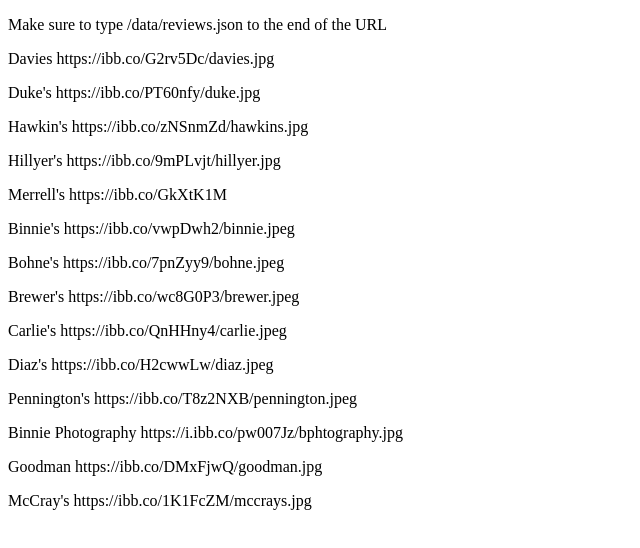
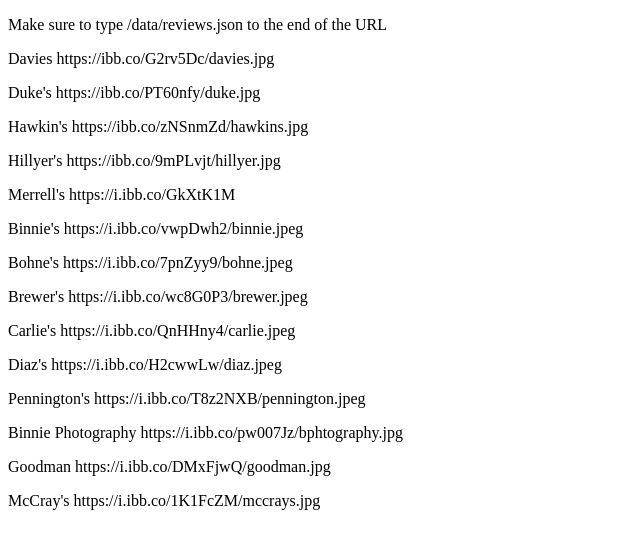
Before and after one commit to smith-tanner22/reviews.github.io, a plain HTML site: page index.html in a window 1280 px wide. Shown: the whole page, without its empty margins (0-640 px from the left). Drawn offline with Linux system fonts and the light colour scheme.

```diff
--- a/index.html
+++ b/index.html
@@ -13,15 +13,15 @@
     <p>Duke's https://ibb.co/PT60nfy/duke.jpg</p>
     <p>Hawkin's https://ibb.co/zNSnmZd/hawkins.jpg</p>
     <p>Hillyer's https://ibb.co/9mPLvjt/hillyer.jpg</p>
-    <p>Merrell's https://ibb.co/GkXtK1M</p>
-    <p>Binnie's https://ibb.co/vwpDwh2/binnie.jpeg</p>
-    <p>Bohne's https://ibb.co/7pnZyy9/bohne.jpeg</p>
-    <p>Brewer's https://ibb.co/wc8G0P3/brewer.jpeg</p>
-    <p>Carlie's https://ibb.co/QnHHny4/carlie.jpeg</p>
-    <p>Diaz's https://ibb.co/H2cwwLw/diaz.jpeg</p>
-    <p>Pennington's https://ibb.co/T8z2NXB/pennington.jpeg</p>
+    <p>Merrell's https://i.ibb.co/GkXtK1M</p>
+    <p>Binnie's https://i.ibb.co/vwpDwh2/binnie.jpeg</p>
+    <p>Bohne's https://i.ibb.co/7pnZyy9/bohne.jpeg</p>
+    <p>Brewer's https://i.ibb.co/wc8G0P3/brewer.jpeg</p>
+    <p>Carlie's https://i.ibb.co/QnHHny4/carlie.jpeg</p>
+    <p>Diaz's https://i.ibb.co/H2cwwLw/diaz.jpeg</p>
+    <p>Pennington's https://i.ibb.co/T8z2NXB/pennington.jpeg</p>
     <p>Binnie Photography https://i.ibb.co/pw007Jz/bphtography.jpg</p>
-    <p>Goodman https://ibb.co/DMxFjwQ/goodman.jpg</p>
-    <p>McCray's https://ibb.co/1K1FcZM/mccrays.jpg</p>
+    <p>Goodman https://i.ibb.co/DMxFjwQ/goodman.jpg</p>
+    <p>McCray's https://i.ibb.co/1K1FcZM/mccrays.jpg</p>
   </body>
 </html>
```
Also changed, not shown: data/reviews.json (+8 -0 lines).
